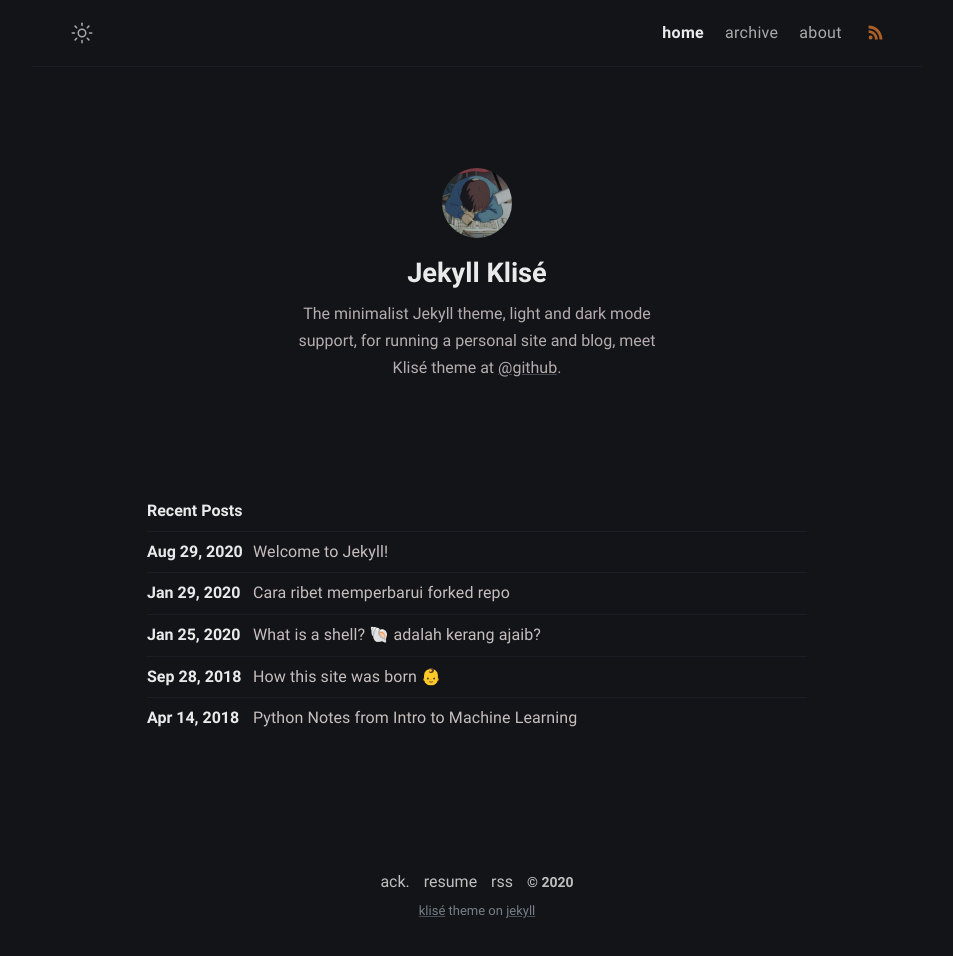
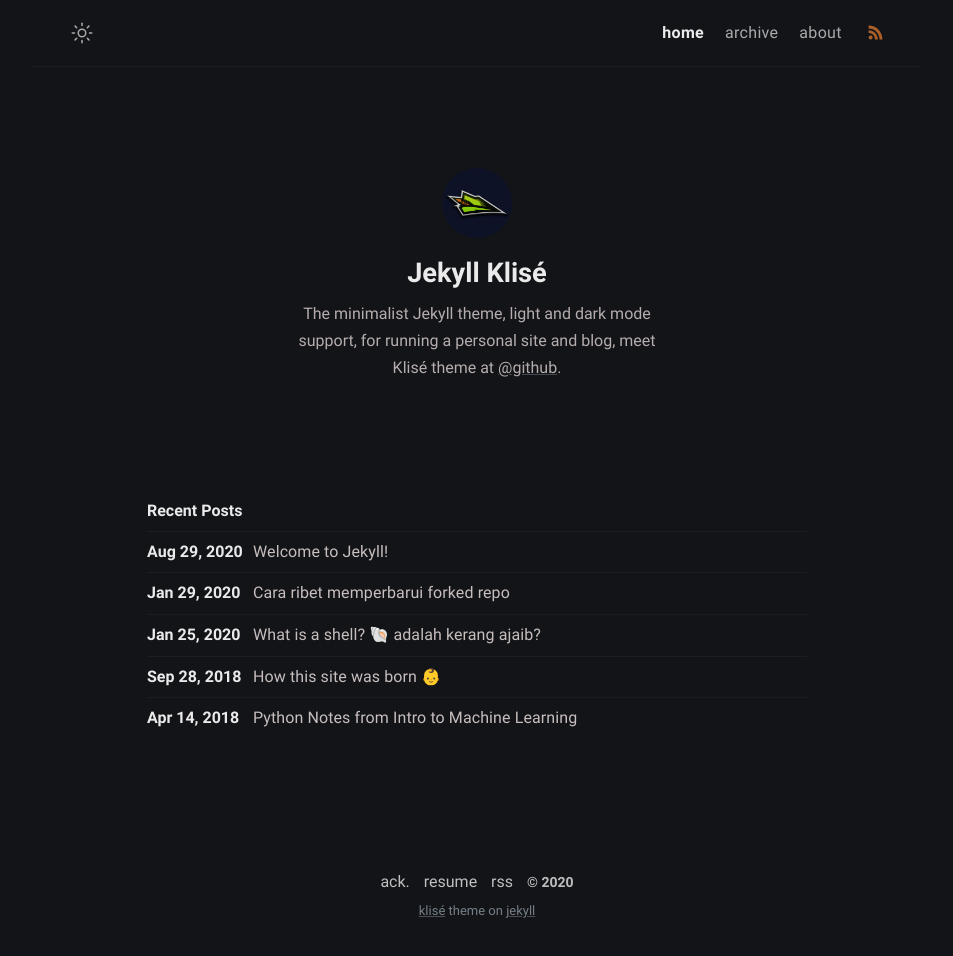
Before and after one commit to TzZek/zek-blog-v2, a Jekyll site: the page built from index.md, in a window 1280 px wide. Shown: the whole page, without its empty margins (163-1116 px from the left). Built offline with Jekyll 4.4.1, drawn with Linux system fonts in a browser that asks for light colours.

Commit message:
_config.yml: updated avatar in author

```diff
--- a/_config.yml
+++ b/_config.yml
@@ -20,7 +20,7 @@ author:
   twitter: TzZek
   facebook: facebook_username
   email: your-email@email.com
-  avatar: /assets/img/avatar.jpg
+  avatar: zekhat.png
 url: 'https://klise.now.sh'
 baseurl: null
 permalink: '/:title/'
```
